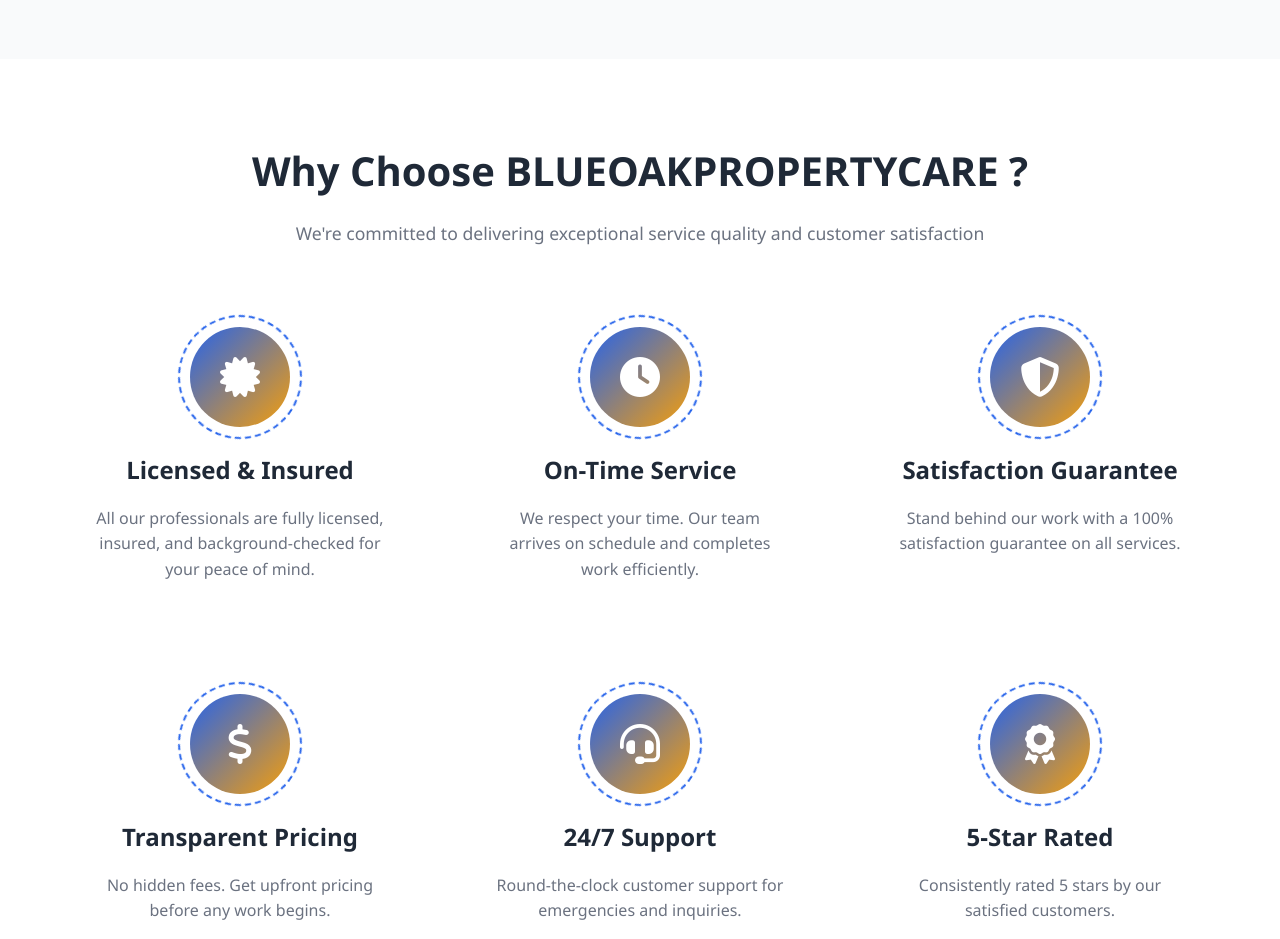
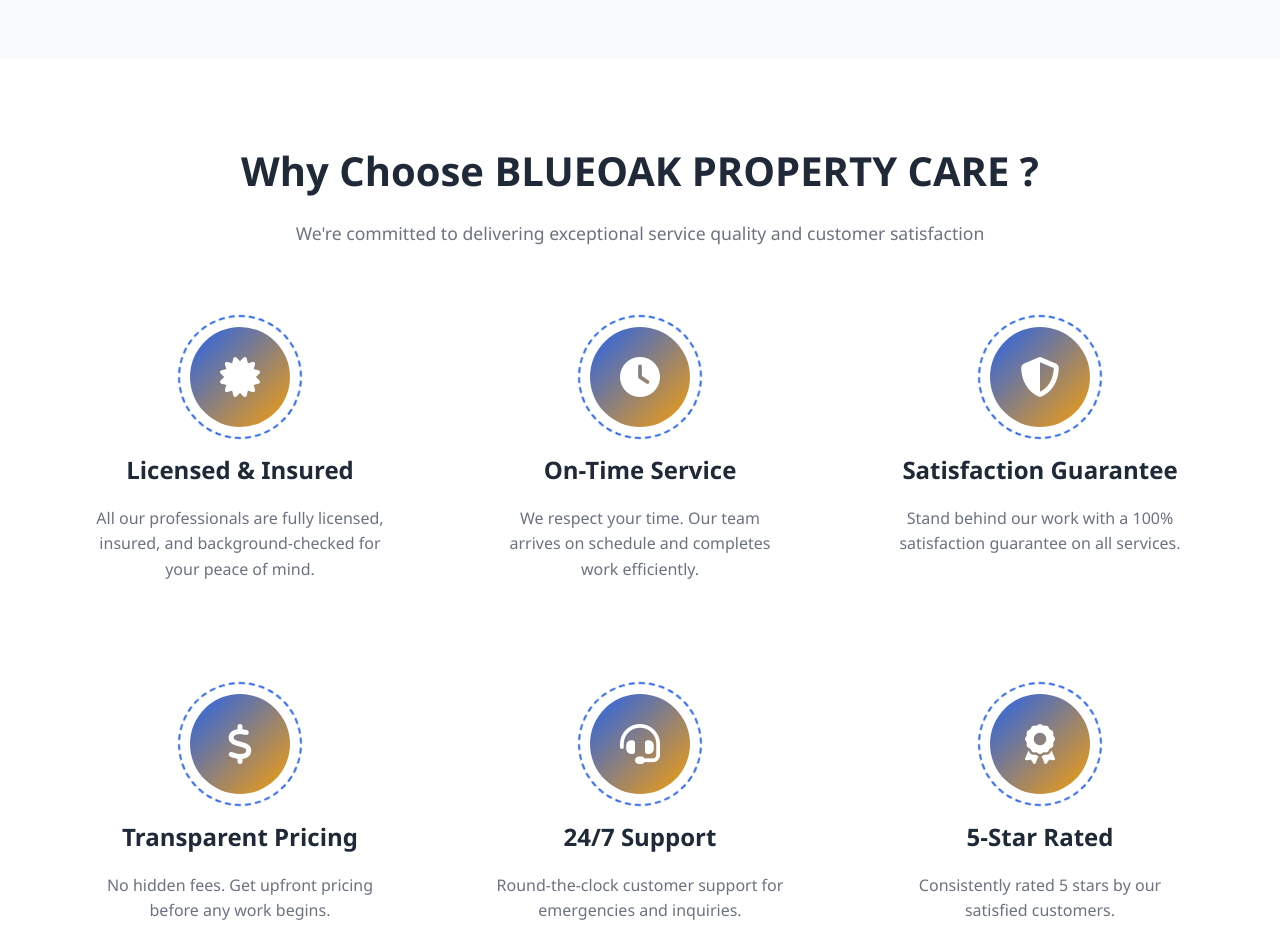
Before and after one commit to harisameencs/BlueOakPropertyCare, a plain HTML site: page index.html in a window 1280 px wide. Shown: the part 2980-3919 px from the top of the page. Drawn offline with Linux system fonts and the light colour scheme.

Commit message:
NAME CHANGED

```diff
--- a/index.html
+++ b/index.html
@@ -1228,7 +1228,7 @@
     <!-- Why Choose Us -->
     <section class="why-choose" id="about">
         <div class="section-header">
-            <h2>Why Choose BLUEOAKPROPERTYCARE ?</h2>
+            <h2>Why Choose BLUEOAK PROPERTY CARE ?</h2>
             <p>We're committed to delivering exceptional service quality and customer satisfaction</p>
         </div>
         <div class="features-grid">
```
